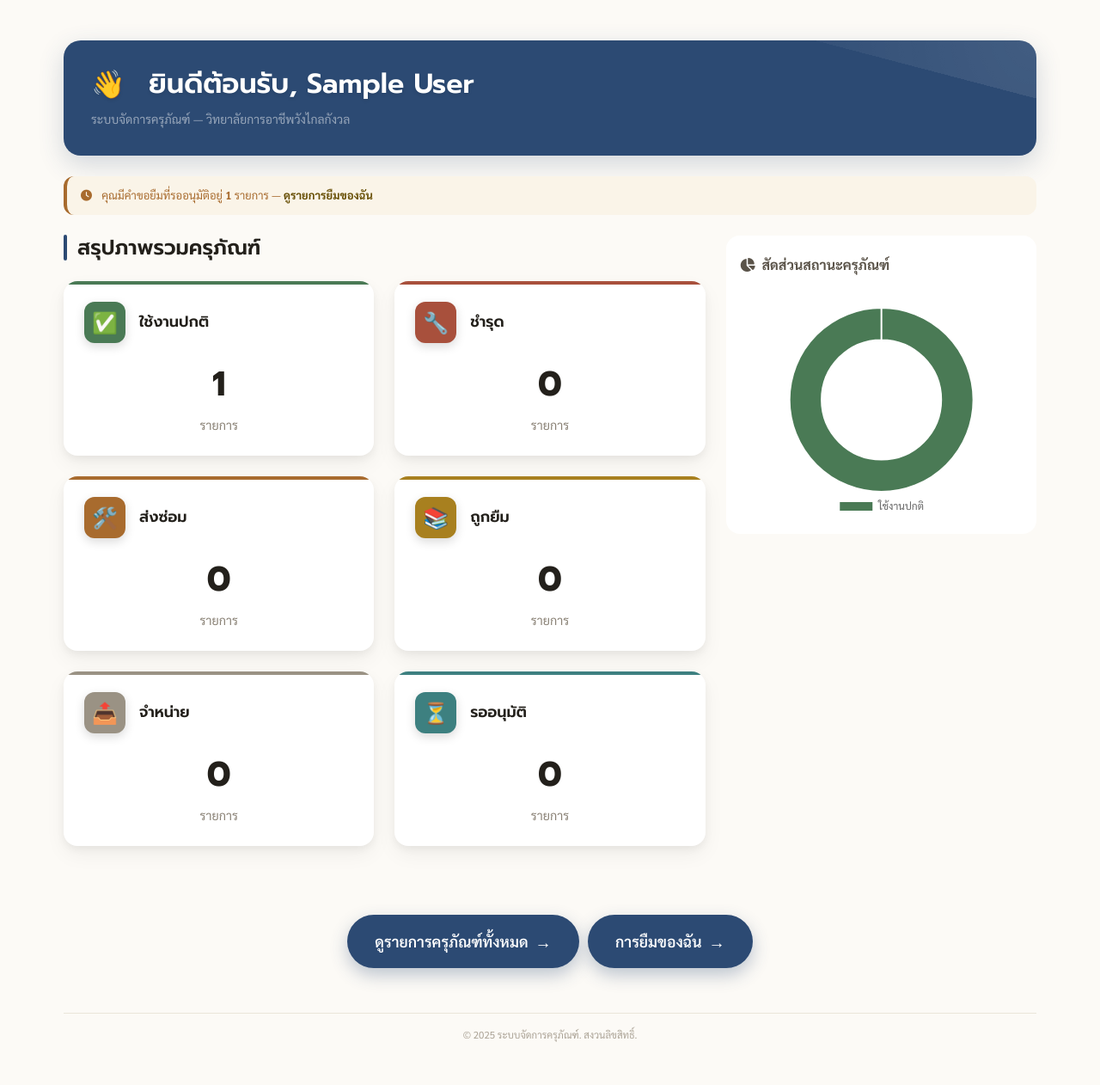
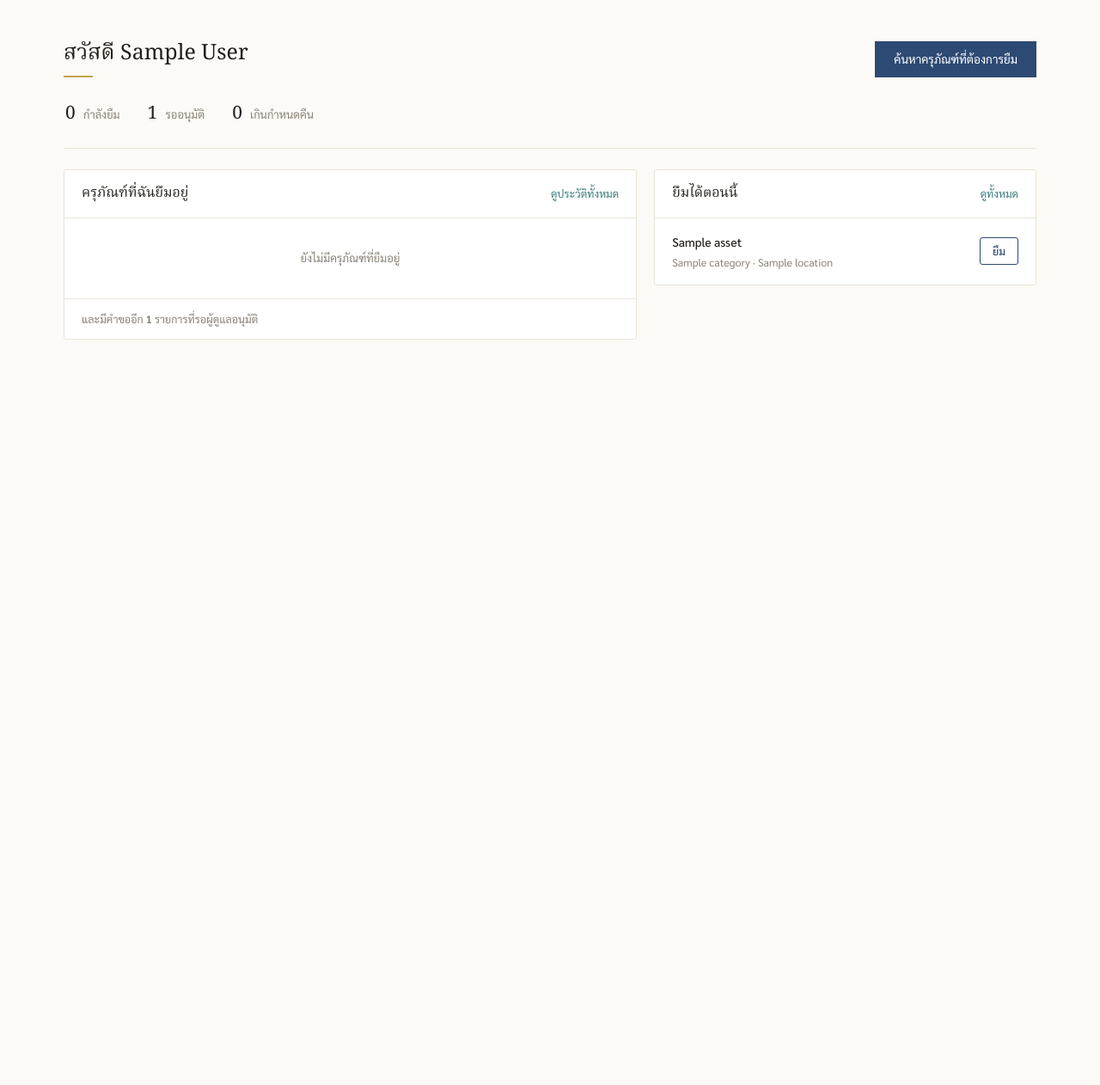
Before and after one commit to korn830/krupan, a PHP site: page /user/index.php in a window 1280 px wide. Shown: the part 65-1327 px from the top of the page at 86% size. After the commit the page ends 460 px from the top, so only its background shows below. Run offline with PHP 8.4, Linux system fonts and the light colour scheme; the visitor is signed in with stand-in values (Sample User, id 1); tables that the repository leaves empty hold one stand-in row (values such as "Sample post"); some libraries are stand-ins or nearby versions.

Commit message:
Rebuild the user home page around the user's own borrowing
The user home and the admin home ran the same query — a status count
across every asset in the college — so a borrower's first screen
answered "how many assets are broken college-wide" instead of "what do
I have out and when is it due". The org-wide figures belong to the
admin console; the borrower needs their own.

user/index.php now queries borrow_history for this user only and leads
with what they have out, each row showing the days remaining computed
against today: "เหลืออีก 1 วัน" for something due tomorrow, "เกินกำหนด
13 วัน" for something late. Overdue items sort to the top and are
marked in the danger colour; items due within two days get the amber
tone. Returning is possible from the row itself, posting to the
existing return_asset handler in my_borrow.php rather than duplicating
that transaction. Beside it, a short list of assets that are actually
borrowable right now, each linking straight into the borrow form.

The three counts across the top are the user's own — currently
borrowed, awaiting approval, overdue — not the college's.

Dates render in Thai Buddhist-era form (9 ก.ย. 2569) via a small helper
rather than raw ISO strings.

Removed with this: the six college-wide status cards, the Chart.js
doughnut and its count-up animation, and the Chart.js dependency on
this page. The admin dashboard keeps all of that, which is where it
belongs.

One bug found while verifying: the markup used .card-h and .card-t,
class names that existed only in the mockup's own stylesheet and were
never ported to kp.css, so the card headers stacked instead of sitting
on one row. They are now .kp-card-h / .kp-card-t — prefixed so they
cannot collide with Bootstrap's .card-header.

Verified by rendering against a stubbed database holding one overdue
loan, one due tomorrow and one pending: the page returns 200, the day
arithmetic prints the right figures against the real current date, and
the layout matches the approved mockup.

Co-Authored-By: Claude Opus 5 <noreply@anthropic.com>
Claude-Session: https://claude.ai/code/session_017iv1oZqoEGana9Cq81btUx

```diff
--- a/assets/css/kp.css
+++ b/assets/css/kp.css
@@ -320,3 +320,65 @@ body::before { background: none !important; }
     border-radius: var(--kp-radius) !important;
     box-shadow: none !important;
 }
+
+/* ==========================================================================
+   หน้าแรกของผู้ใช้ — ตอบว่า "ฉันยืมอะไรอยู่ ต้องคืนเมื่อไหร่"
+   ========================================================================== */
+.kp-page-head {
+    display: flex; align-items: flex-end; justify-content: space-between;
+    gap: 20px; flex-wrap: wrap; margin-bottom: 26px;
+}
+.kp-h1 { font-family: var(--kp-serif); font-size: 25px; font-weight: 500; margin: 0; color: var(--kp-text); }
+.kp-rule { width: 34px; height: 2px; background: var(--kp-accent); margin-top: 11px; opacity: .85; }
+
+/* แถบตัวเลขของผู้ใช้เอง */
+.kp-minibar {
+    display: flex; gap: 32px; flex-wrap: wrap; align-items: baseline;
+    padding: 0 2px 22px; border-bottom: 1px solid var(--kp-border); margin-bottom: 24px;
+}
+.kp-mini { font-size: 13px; color: var(--kp-muted); }
+.kp-mini-n {
+    font-family: var(--kp-serif); font-size: 21px; font-weight: 500;
+    color: var(--kp-text); margin-right: 6px;
+}
+.kp-mini-n.is-late { color: var(--st-broken); }
+
+/* กล่องแจ้งเตือน */
+.kp-note {
+    display: flex; gap: 10px; align-items: flex-start;
+    padding: 12px 16px; border-radius: var(--kp-radius);
+    font-size: 13px; line-height: 1.6; margin-bottom: 22px;
+}
+.kp-note-bad { background: #FAF0EC; color: var(--st-broken); }
+
+/* สองคอลัมน์ */
+.kp-cols { display: grid; grid-template-columns: 1.5fr 1fr; gap: 20px; align-items: start; }
+@media (max-width: 900px) { .kp-cols { grid-template-columns: 1fr; } }
+
+/* แถวรายการ */
+.kp-row {
+    display: flex; align-items: center; justify-content: space-between;
+    gap: 16px; padding: 16px 20px; border-bottom: 1px solid var(--kp-border);
+}
+.kp-row.is-last { border-bottom: none; }
+.kp-row-main { min-width: 0; }
+.kp-row-name { font-weight: 500; font-size: 14px; color: var(--kp-text); }
+.kp-row-meta { font-size: 12.5px; color: var(--kp-muted); margin-top: 2px; }
+.kp-row-side { text-align: right; white-space: nowrap; }
+.kp-when { font-size: 12.5px; color: var(--kp-muted); }
+.kp-when.is-late { color: var(--st-broken); }
+.kp-when.is-soon { color: var(--st-borrowed); }
+.kp-row-foot {
+    padding: 13px 20px; border-top: 1px solid var(--kp-border);
+    font-size: 12.5px; color: var(--kp-muted);
+}
+.kp-empty { padding: 36px; text-align: center; color: var(--kp-muted); font-size: 13px; margin: 0; }
+.kp-quiet { font-size: 12.5px; color: var(--kp-link); }
+.kp-cols .btn-sm { padding: 5px 14px !important; font-size: 12.5px !important; }
+
+/* หัวการ์ดของหน้าแรกผู้ใช้ (ตั้งชื่อขึ้นต้น kp- เพื่อไม่ชนกับ .card-header ของ Bootstrap) */
+.kp-card-h {
+    display: flex; align-items: center; justify-content: space-between;
+    gap: 20px; padding: 15px 20px; border-bottom: 1px solid var(--kp-border);
+}
+.kp-card-t { font-family: var(--kp-serif); font-size: 16px; font-weight: 500; color: var(--kp-text); }
--- a/user/index.php
+++ b/user/index.php
@@ -1,175 +1,165 @@
 <?php
 require 'header.php';
 require '../config/db.php';
+
 if (!isset($_SESSION["user_id"]) || $_SESSION['role'] !== 'user') {
     header("Location: ../index.php");
     exit;
 }
+$user_id = (int)$_SESSION['user_id'];
 
-// นับจำนวนครุภัณฑ์แต่ละสถานะ
-$stmt = $conn->query("SELECT status, COUNT(*) AS total FROM assets GROUP BY status");
-$status_summary = $stmt->fetchAll();
-
-$colorMap = [
-    // ต้องเป็นค่า hex จริง เพราะ Chart.js วาดบน <canvas> ซึ่งอ่าน var() ไม่ได้
-    // ค่าเหล่านี้ตรงกับ --st-* ใน assets/css/tokens.css
-    'ใช้งานปกติ' => '#4A7A55',
-    'ชำรุด'      => '#A8503C',
-    'ส่งซ่อม'    => '#A86B2E',
-    'ถูกยืม'     => '#A8801F',
-    'จำหน่าย'   => '#9A9284',
-    'รออนุมัติ'  => '#3D8080',
-];
-
-$iconMap = [
-    'ใช้งานปกติ' => '✅',
-    'ชำรุด'      => '🔧',
-    'ส่งซ่อม'    => '🛠️',
-    'ถูกยืม'     => '📚',
-    'จำหน่าย'   => '📤',
-    'รออนุมัติ'  => '⏳',
-];
-
-$status_map    = [];
-$chart_labels  = [];
-$chart_data    = [];
-$chart_colors  = [];
-
-foreach ($status_summary as $row) {
-    $status_map[$row['status']] = $row['total'];
-    if ($row['total'] > 0) {
-        $chart_labels[] = $row['status'];
-        $chart_data[]   = $row['total'];
-        $chart_colors[] = $colorMap[$row['status']] ?? '#9A9284';
-    }
+/* --- แปลงวันที่เป็นรูปแบบไทย พ.ศ. --- */
+function kp_thai_date(?string $ymd): string {
+    static $mon = ['ม.ค.','ก.พ.','มี.ค.','เม.ย.','พ.ค.','มิ.ย.','ก.ค.','ส.ค.','ก.ย.','ต.ค.','พ.ย.','ธ.ค.'];
+    $d = $ymd ? DateTimeImmutable::createFromFormat('!Y-m-d', substr($ymd, 0, 10)) : false;
+    if (!$d) return '-';
+    return (int)$d->format('j') . ' ' . $mon[(int)$d->format('n') - 1] . ' ' . ((int)$d->format('Y') + 543);
 }
 
-$all_statuses = ['ใช้งานปกติ', 'ชำรุด', 'ส่งซ่อม', 'ถูกยืม', 'จำหน่าย', 'รออนุมัติ'];
+/* --- เหลืออีกกี่วันถึงกำหนดคืน (ติดลบ = เกินกำหนด) --- */
+function kp_days_left(?string $ymd): ?int {
+    if (!$ymd) return null;
+    $due = DateTimeImmutable::createFromFormat('!Y-m-d', substr($ymd, 0, 10));
+    if (!$due) return null;
+    return (int)(new DateTimeImmutable('today'))->diff($due)->format('%r%a');
+}
 
-// คำขอยืมของฉันที่ยังรออนุมัติ
-$my_pending = $conn->prepare("SELECT COUNT(*) FROM borrow_history WHERE user_id = ? AND status = 'รออนุมัติ'");
-$my_pending->execute([$_SESSION['user_id']]);
-$pending_count = (int)$my_pending->fetchColumn();
+/* --- รายการยืมของผู้ใช้คนนี้เท่านั้น ไม่ใช่สถิติทั้งวิทยาลัย --- */
+$stmtMine = $conn->prepare(
+    "SELECT b.borrow_id, b.borrow_date, b.return_date, b.status,
+            a.asset_id, a.asset_code, a.name AS asset_name
+     FROM borrow_history b
+     JOIN assets a ON a.asset_id = b.asset_id
+     WHERE b.user_id = ?
+       AND b.status IN ('อนุมัติ', 'ยืมอยู่', 'เกินวันที่กำหนด', 'รออนุมัติ')
+     ORDER BY b.return_date ASC"
+);
+$stmtMine->execute([$user_id]);
+$myBorrows = $stmtMine->fetchAll(PDO::FETCH_ASSOC);
+
+$active = [];   // กำลังยืมอยู่จริง (คืนได้)
+$pending = [];  // ยังรออนุมัติ
+foreach ($myBorrows as $row) {
+    if ($row['status'] === 'รออนุมัติ') { $pending[] = $row; continue; }
+    $row['days_left'] = kp_days_left($row['return_date']);
+    $row['is_late']   = $row['status'] === 'เกินวันที่กำหนด'
+                        || ($row['days_left'] !== null && $row['days_left'] < 0);
+    $active[] = $row;
+}
+// เกินกำหนดขึ้นก่อน แล้วเรียงตามวันที่ใกล้ครบกำหนด
+usort($active, function ($x, $y) {
+    if ($x['is_late'] !== $y['is_late']) return $x['is_late'] ? -1 : 1;
+    return ($x['days_left'] ?? PHP_INT_MAX) <=> ($y['days_left'] ?? PHP_INT_MAX);
+});
+$lateCount = count(array_filter($active, fn($r) => $r['is_late']));
+
+/* --- ครุภัณฑ์ที่ยืมได้ตอนนี้ --- */
+$stmtAvail = $conn->query(
+    "SELECT a.asset_id, a.asset_code, a.name, c.name AS category_name, l.name AS location_name
+     FROM assets a
+     LEFT JOIN categories c ON c.category_id = a.category_id
+     LEFT JOIN locations  l ON l.location_id = a.location_id
+     WHERE a.borrowable_status = 'สามารถยืมได้' AND a.status = 'ใช้งานปกติ'
+     ORDER BY a.asset_id DESC
+     LIMIT 4"
+);
+$available = $stmtAvail->fetchAll(PDO::FETCH_ASSOC);
 ?>
 
 <link rel="stylesheet" href="css/index.css">
-<script src="https://cdn.jsdelivr.net/npm/chart.js"></script>
 
-<div class="welcome-header mb-4 fade-in">
-    <h4 class="m-0">
-        <span class="user-icon">👋</span>
-        ยินดีต้อนรับ, <?= htmlspecialchars($_SESSION["name"]) ?>
-    </h4>
-    <p class="m-0 mt-2 text-white-50">ระบบจัดการครุภัณฑ์ — วิทยาลัยการอาชีพวังไกลกังวล</p>
+<div class="kp-page-head">
+    <div>
+        <h1 class="kp-h1">สวัสดี <?= htmlspecialchars($_SESSION['name'] ?? 'ผู้ใช้') ?></h1>
+        <div class="kp-rule"></div>
+    </div>
+    <a href="list.php" class="kp-btn-solid">ค้นหาครุภัณฑ์ที่ต้องการยืม</a>
 </div>
 
-<?php if ($pending_count > 0): ?>
-<div class="alert alert-warning fade-in mb-4" role="alert" style="border-radius:12px; border-left:4px solid var(--st-repair);">
-    <i class="fas fa-clock me-2"></i>
-    คุณมีคำขอยืมที่รออนุมัติอยู่ <strong><?= $pending_count ?></strong> รายการ
-    — <a href="my_borrow.php" class="alert-link">ดูรายการยืมของฉัน</a>
+<?php if (!empty($_SESSION['success_message'])): ?>
+    <div class="alert alert-success"><?= htmlspecialchars($_SESSION['success_message']) ?></div>
+    <?php unset($_SESSION['success_message']); ?>
+<?php endif; ?>
+
+<!-- ตัวเลขของฉันเอง ไม่ใช่ของทั้งวิทยาลัย -->
+<div class="kp-minibar">
+    <div class="kp-mini"><span class="kp-mini-n num"><?= count($active) - $lateCount ?></span> กำลังยืม</div>
+    <div class="kp-mini"><span class="kp-mini-n num"><?= count($pending) ?></span> รออนุมัติ</div>
+    <div class="kp-mini"><span class="kp-mini-n num<?= $lateCount ? ' is-late' : '' ?>"><?= $lateCount ?></span> เกินกำหนดคืน</div>
+</div>
+
+<?php if ($lateCount): ?>
+<div class="kp-note kp-note-bad">
+    <i class="fas fa-exclamation-circle"></i>
+    <div>คุณมีครุภัณฑ์ <strong class="num"><?= $lateCount ?></strong> รายการที่เกินกำหนดคืนแล้ว กรุณาติดต่องานพัสดุ</div>
 </div>
 <?php endif; ?>
 
-<div class="row fade-in">
-    <div class="col-lg-8">
-        <h5 class="summary-title">สรุปภาพรวมครุภัณฑ์</h5>
-        <div class="status-cards">
-            <?php foreach ($all_statuses as $status): ?>
-                <div class="status-card" data-status="<?= htmlspecialchars($status) ?>"
-                     style="--card-color: <?= $colorMap[$status] ?? 'var(--kp-primary)' ?>;">
-                    <div class="card-header">
-                        <div class="card-icon" style="background: <?= $colorMap[$status] ?? 'var(--kp-primary)' ?>;">
-                            <?= $iconMap[$status] ?? '📋' ?>
-                        </div>
-                        <h6 class="card-title"><?= htmlspecialchars($status) ?></h6>
+<div class="kp-cols">
+    <!-- ของที่ยืมอยู่ -->
+    <section class="card">
+        <div class="kp-card-h">
+            <div class="kp-card-t">ครุภัณฑ์ที่ฉันยืมอยู่</div>
+            <a href="my_borrow.php" class="kp-quiet">ดูประวัติทั้งหมด</a>
+        </div>
+
+        <?php if (!$active): ?>
+            <p class="kp-empty">ยังไม่มีครุภัณฑ์ที่ยืมอยู่</p>
+        <?php else: foreach ($active as $i => $r):
+            $d = $r['days_left'];
+            $late = $r['is_late'];
+            $soon = !$late && $d !== null && $d <= 2;
+            if ($late)            $when = 'เกินกำหนด ' . abs($d) . ' วัน';
+            elseif ($d === 0)     $when = 'ครบกำหนดวันนี้';
+            elseif ($d === null)  $when = '';
+            else                  $when = 'เหลืออีก ' . $d . ' วัน';
+        ?>
+            <div class="kp-row<?= $i === count($active) - 1 ? ' is-last' : '' ?>">
+                <div class="kp-row-main">
+                    <div class="kp-row-name"><?= htmlspecialchars($r['asset_name']) ?></div>
+                    <div class="kp-row-meta">
+                        <span class="num"><?= htmlspecialchars($r['asset_code']) ?></span>
+                        · คืนภายใน <span class="num"><?= kp_thai_date($r['return_date']) ?></span>
                     </div>
-                    <div class="card-count"><?= number_format($status_map[$status] ?? 0) ?></div>
-                    <div class="card-label">รายการ</div>
                 </div>
-            <?php endforeach; ?>
+                <div class="kp-row-side">
+                    <div class="kp-when<?= $late ? ' is-late' : ($soon ? ' is-soon' : '') ?>"><?= $when ?></div>
+                    <form method="POST" action="my_borrow.php" class="mt-2">
+                        <input type="hidden" name="action" value="return_asset">
+                        <input type="hidden" name="borrow_id" value="<?= (int)$r['borrow_id'] ?>">
+                        <button type="submit" class="btn-outline-primary btn-sm">คืนครุภัณฑ์</button>
+                    </form>
+                </div>
+            </div>
+        <?php endforeach; endif; ?>
+
+        <?php if ($pending): ?>
+            <div class="kp-row-foot">
+                และมีคำขออีก <strong class="num"><?= count($pending) ?></strong> รายการที่รอผู้ดูแลอนุมัติ
+            </div>
+        <?php endif; ?>
+    </section>
+
+    <!-- ยืมได้ตอนนี้ -->
+    <section class="card">
+        <div class="kp-card-h">
+            <div class="kp-card-t">ยืมได้ตอนนี้</div>
+            <a href="list.php" class="kp-quiet">ดูทั้งหมด</a>
         </div>
-    </div>
-
-    <div class="col-lg-4">
-        <div class="card shadow-sm border-0 mb-4" style="border-radius:16px; overflow:hidden;">
-            <div class="card-header bg-white border-0 pt-4 pb-0 text-center">
-                <h6 class="fw-bold" style="color:var(--kp-body);">
-                    <i class="fas fa-chart-pie me-1"></i> สัดส่วนสถานะครุภัณฑ์
-                </h6>
+        <?php if (!$available): ?>
+            <p class="kp-empty">ตอนนี้ยังไม่มีครุภัณฑ์ที่พร้อมให้ยืม</p>
+        <?php else: foreach ($available as $i => $a): ?>
+            <div class="kp-row<?= $i === count($available) - 1 ? ' is-last' : '' ?>">
+                <div class="kp-row-main">
+                    <div class="kp-row-name"><?= htmlspecialchars($a['name']) ?></div>
+                    <div class="kp-row-meta">
+                        <?= htmlspecialchars($a['category_name'] ?? '-') ?> · <?= htmlspecialchars($a['location_name'] ?? '-') ?>
+                    </div>
+                </div>
+                <a href="borrow_request.php?id=<?= (int)$a['asset_id'] ?>" class="btn-outline-primary btn-sm">ยืม</a>
             </div>
-            <div class="card-body d-flex justify-content-center align-items-center" style="height:280px;">
-                <?php if (empty($chart_data)): ?>
-                    <p class="text-muted">ยังไม่มีข้อมูลครุภัณฑ์</p>
-                <?php else: ?>
-                    <canvas id="statusChart"></canvas>
-                <?php endif; ?>
-            </div>
-        </div>
-    </div>
-</div>
-
-<div class="action-section">
-    <a href="list.php" class="btn-view-all">
-        ดูรายการครุภัณฑ์ทั้งหมด <span class="icon">→</span>
-    </a>
-    &nbsp;
-    <a href="my_borrow.php" class="btn-view-all" style="background: var(--kp-primary);">
-        การยืมของฉัน <span class="icon">→</span>
-    </a>
+        <?php endforeach; endif; ?>
+    </section>
 </div>
 
 <script src="https://cdn.jsdelivr.net/npm/bootstrap@5.3.0/dist/js/bootstrap.bundle.min.js"></script>
-<script>
-document.addEventListener('DOMContentLoaded', function () {
-    // คลิกการ์ดเพื่อกรองรายการครุภัณฑ์
-    document.querySelectorAll('.status-card').forEach(card => {
-        card.style.cursor = 'pointer';
-        card.addEventListener('click', function () {
-            window.location.href = 'list.php?search=' + encodeURIComponent(this.dataset.status);
-        });
-    });
-
-    // นับขึ้น animation
-    document.querySelectorAll('.card-count').forEach(counter => {
-        const target = parseInt(counter.textContent.replace(/,/g, ''));
-        let current = 0;
-        const increment = Math.ceil(target / 30) || 1;
-        const timer = setInterval(() => {
-            current += increment;
-            if (current >= target) {
-                counter.textContent = target.toLocaleString();
-                clearInterval(timer);
-            } else {
-                counter.textContent = current.toLocaleString();
-            }
-        }, 30);
-    });
-
-    <?php if (!empty($chart_data)): ?>
-    const ctx = document.getElementById('statusChart').getContext('2d');
-    new Chart(ctx, {
-        type: 'doughnut',
-        data: {
-            labels: <?= json_encode($chart_labels, JSON_UNESCAPED_UNICODE) ?>,
-            datasets: [{
-                data: <?= json_encode($chart_data) ?>,
-                backgroundColor: <?= json_encode($chart_colors) ?>,
-                borderWidth: 2,
-                hoverOffset: 5
-            }]
-        },
-        options: {
-            responsive: true,
-            maintainAspectRatio: false,
-            plugins: {
-                legend: { position: 'bottom', labels: { font: { family: 'Sarabun' } } }
-            },
-            cutout: '65%'
-        }
-    });
-    <?php endif; ?>
-});
-</script>
-
-<?php require 'footer.php'; ?>
```
